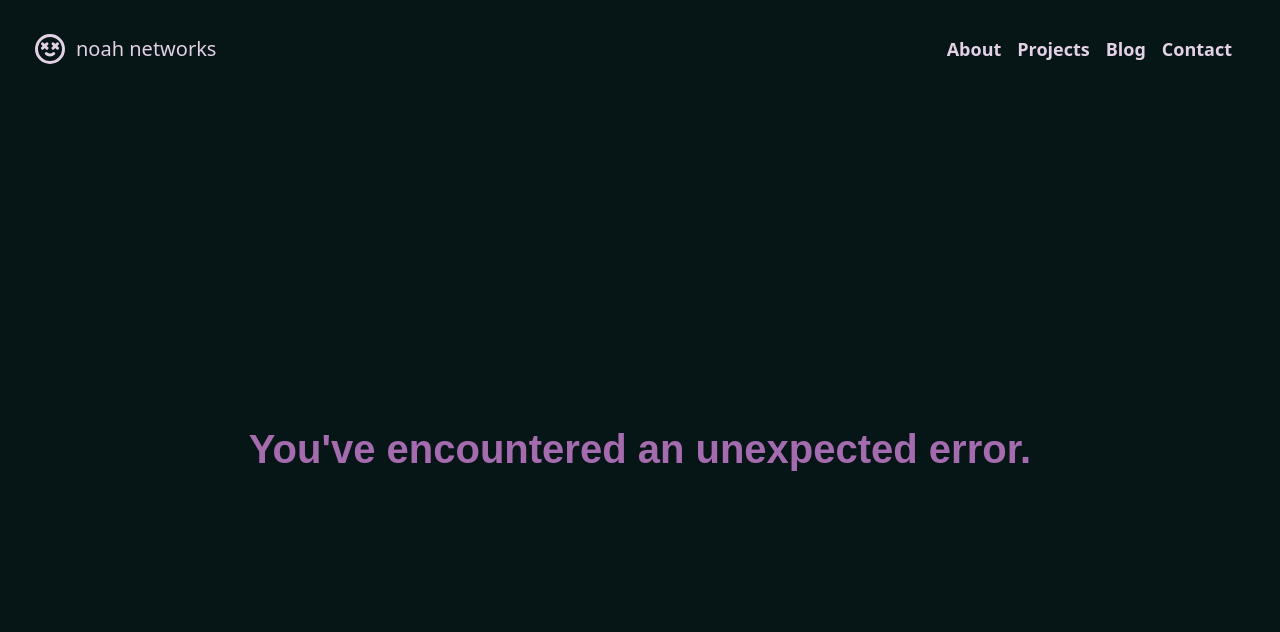
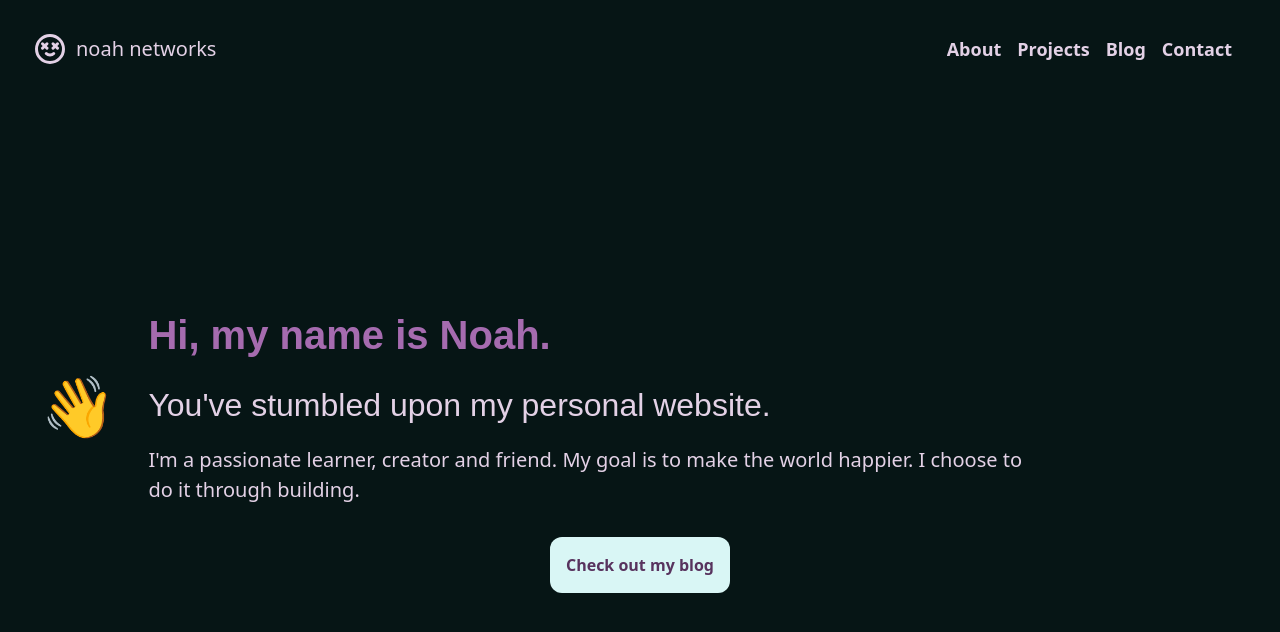
Before and after one commit to nozma-knows/noah-networks-website, a Next.js app: page / in a window 1280 px wide. Shown: the top 632 px of the page. Built offline with nearby package versions, Linux system fonts and the light colour scheme; no server answers.

Commit message:
Removed unneeded query from home page.

```diff
--- a/src/pages/index.tsx
+++ b/src/pages/index.tsx
@@ -1,10 +1,6 @@
 import React from "react";
-import { useQuery } from "@apollo/client";
-import { UsersQuery } from "@/components/graph";
 import Page from "src/components/ui/page/Page";
 import LinkButton from "src/components/ui/buttons/LinkButton";
-import ScreenLoader from "@/components/ui/loaders/ScreenLoader";
-import ErrorPage from "@/components/ui/page/ErrorPage";
 
 const title = `Hi, my name is Noah.`;
 const subtitle = `You've stumbled upon my personal website.`;
@@ -17,7 +13,7 @@ const HomeView = () => {
       <div className="flex flex-col justify-center items-center w-full gap-8">
         <div className="flex flex-col sm:flex-row	items-center gap-8">
           <div className="flex text-6xl animate-waving-hand h-fit w-fit">
-            👋
+            {wave}
           </div>
           <div className=" flex flex-col justify-center items-center gap-8 w-5/6 sm:w-3/4">
             <div className="flex flex-col gap-4 min-w-4/5 items-center sm:items-start">
@@ -38,36 +34,6 @@ const HomeView = () => {
     </Page>
   );
 };
-
-// const HomeView = () => {
-//   return (
-//     <Page>
-//       <div>
-//         <div>
-//         <div>{wave}</div>
-//         <div>{title}</div>
-
-//         <div>{subtitle}</div>
-//         <div>{note}</div>
-//       </div>
-//     </Page>
-//   );
-// };
-
 export default function Home() {
-  const { loading, error, data } = useQuery(UsersQuery);
-
-  if (loading) {
-    return <ScreenLoader />;
-  }
-
-  if (error) {
-    return <ErrorPage />;
-  }
-
-  if (data) {
-    return <HomeView />;
-  }
-
-  return null;
+  return <HomeView />;
 }
```
